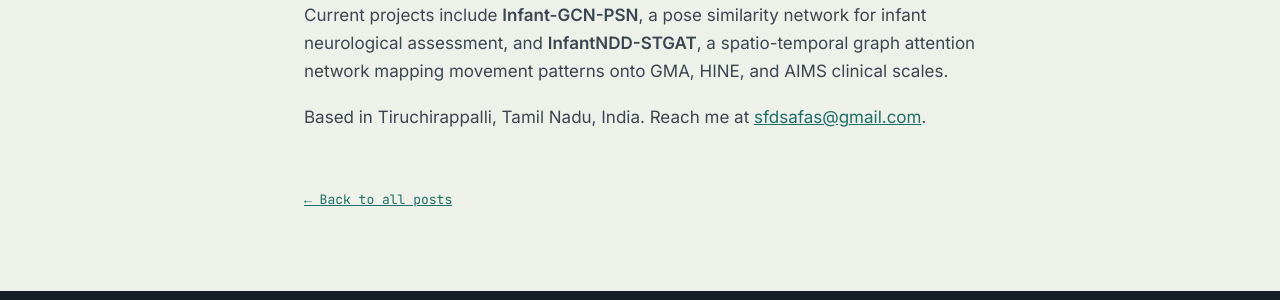
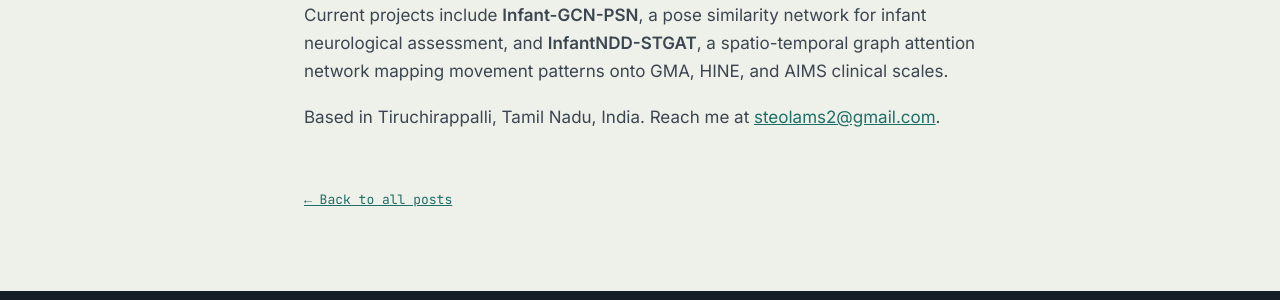
Before and after one commit to smaski01/smascarenhass.github.io, a Jekyll site: the page built from about.md, in a window 1280 px wide. Shown: the part 315-615 px from the top of the page. Built offline with Jekyll 4.4.1, drawn with Linux system fonts in a browser that asks for light colours; some web fonts are replaced.

Commit message:
Update about.md

```diff
--- a/about.md
+++ b/about.md
@@ -8,4 +8,4 @@ I work at the intersection of computer vision, deep learning, and clinical asses
 
 Current projects include **Infant-GCN-PSN**, a pose similarity network for infant neurological assessment, and **InfantNDD-STGAT**, a spatio-temporal graph attention network mapping movement patterns onto GMA, HINE, and AIMS clinical scales.
 
-Based in Tiruchirappalli, Tamil Nadu, India. Reach me at [sfdsafas@gmail.com](mailto:sfdsafas@gmail.com).
+Based in Tiruchirappalli, Tamil Nadu, India. Reach me at [steolams2@gmail.com](mailto:steolams2@gmail.com).
```
